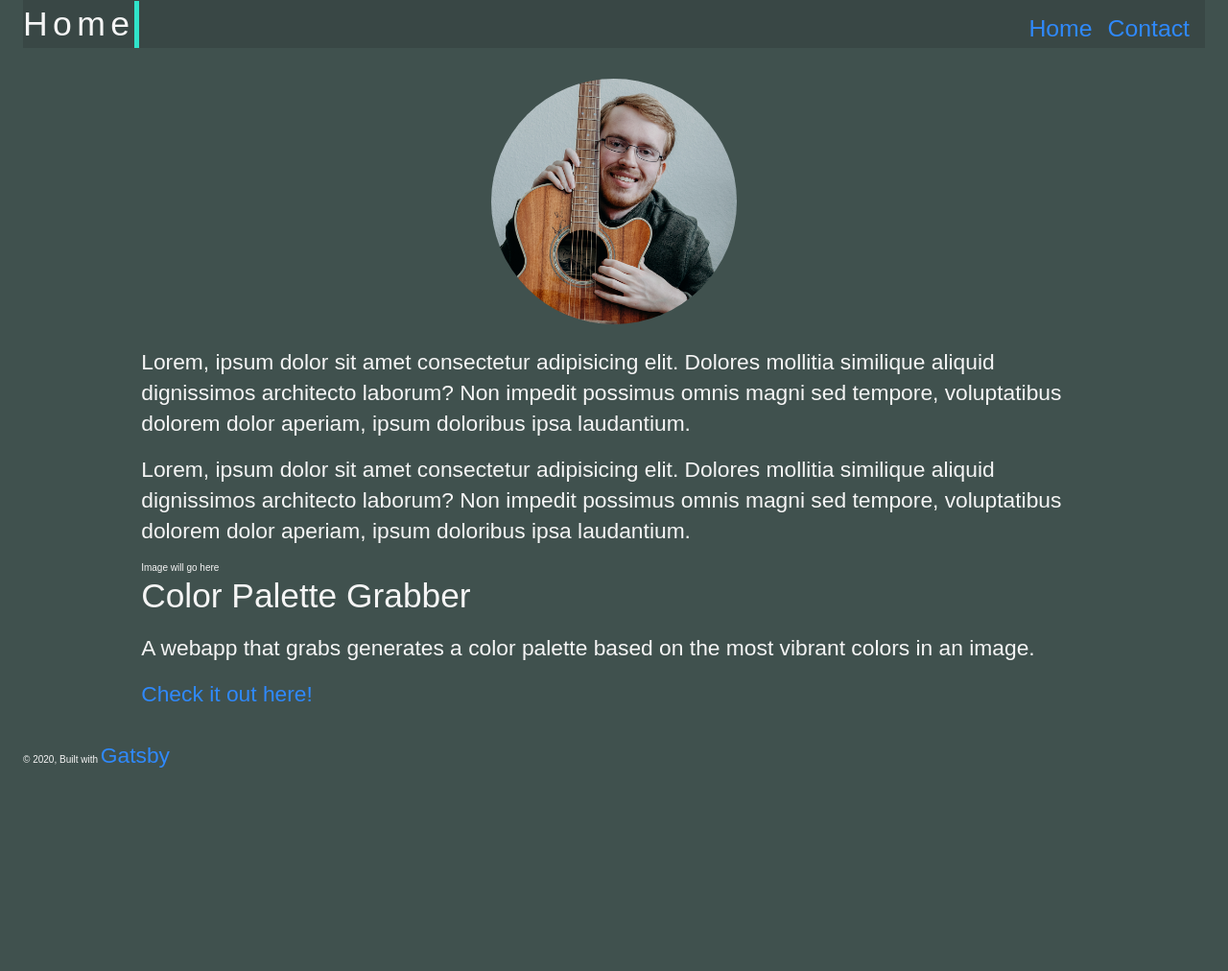
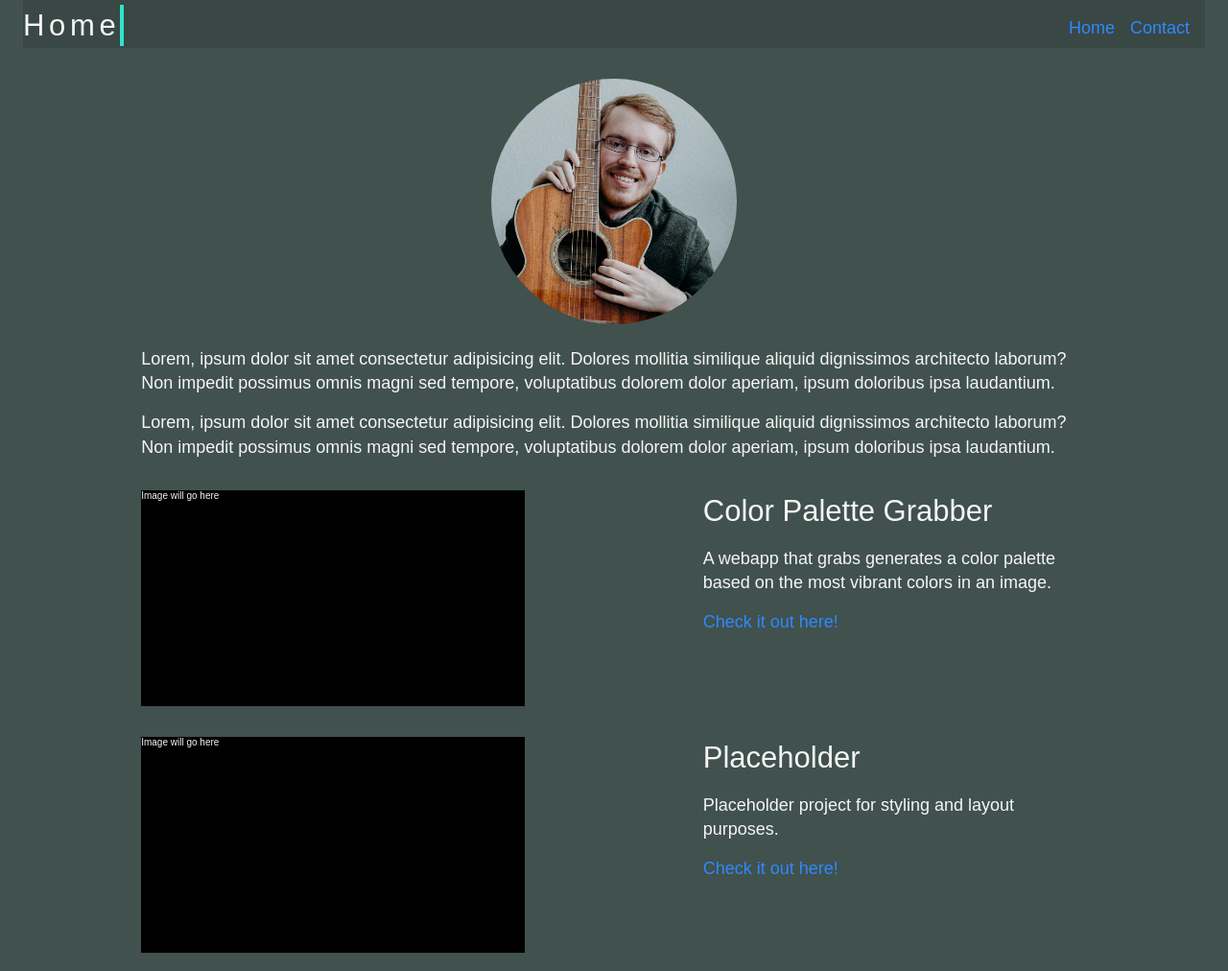
Before and after one commit to dyllper/portfolio, a Gatsby site: page / in a window 1280 px wide. Shown: the top 1012 px of the page at 96% size. Before the commit the page ends 804 px from the top, so only its background shows below. Built offline with nearby package versions, Linux system fonts and the light colour scheme; Gatsby itself is replaced by a stand-in of ours.

Commit message:
More work on styling projects list.

```diff
--- a/src/components/project-list.js
+++ b/src/components/project-list.js
@@ -1,5 +1,7 @@
 import React from "react"
 import { useStaticQuery, graphql } from "gatsby"
+
+import styles from "../styles/project-list.module.scss"
 
 export default function ProjectList() {
   const data = useStaticQuery(graphql`
@@ -22,11 +24,18 @@ export default function ProjectList() {
     <>
       {data.allMarkdownRemark.edges.map((edge, index) => {
         const { title, path, blurb, url } = edge.node.frontmatter
+        const classList = `${styles.projectContainer} ${
+          index % 2 !== 0 ? "dark reverse" : ""
+        }`
+        //TODO: Figure out why the dark and reverse classes are not being applied properly.
+        //TODO: Get the background color to stretch across the screen and not be restricted.
+        // May have to get rid of margin: 0 auto on the <main></main> element of the layout and apply
+        // it to individual containers as needed.
         return (
-          <div key={index}>
-            <div className="projectImage">Image will go here</div>
-            <div className="projectInfo">
-              <h2>{title}</h2>
+          <div className={classList} key={index}>
+            <div className={styles.projectImage}>Image will go here</div>
+            <div className={styles.projectInfo}>
+              <h3>{title}</h3>
               <p>{blurb}</p>
               <a href={url}>Check it out here!</a>
             </div>
--- /dev/null
+++ b/src/projects/placeholder.md
@@ -0,0 +1,13 @@
+---
+title: "Placeholder"
+path: "/project/placeholder"
+url: "https://google.com"
+blurb: "Placeholder project for styling and layout purposes."
+technologies: "NextJS"
+githubClient: "https://github.com/dyllper"
+githubServer: ""
+---
+
+Lorem, ipsum dolor sit amet consectetur adipisicing elit. Dolores mollitia similique aliquid dignissimos architecto laborum? Non impedit possimus omnis magni sed tempore, voluptatibus dolorem dolor aperiam, ipsum doloribus ipsa laudantium.
+
+Lorem, ipsum dolor sit amet consectetur adipisicing elit. Dolores mollitia similique aliquid dignissimos architecto laborum? Non impedit possimus omnis magni sed tempore, voluptatibus dolorem dolor aperiam, ipsum doloribus ipsa laudantium.
--- a/src/styles/Utilities/variables.scss
+++ b/src/styles/Utilities/variables.scss
@@ -1,9 +1,9 @@
 /* Font Sizes */
-$header1: calc(3em + 1vw);
-$header2: calc(2.25em + 1vw);
-$header3: calc(1.75em + 1vw);
-$header4: calc(1.125em + 1vw);
-$text: calc(1em + 1vw);
+$header1: 5.4rem;
+$header2: 4rem;
+$header3: 3.1rem;
+$header4: 2rem;
+$text: 1.8rem;
 
 /* Margin Spacing */
 $margin-extra-large: 4.8rem;
--- a/src/styles/header.module.scss
+++ b/src/styles/header.module.scss
@@ -18,10 +18,6 @@
 
 .link {
   padding-right: $margin-small;
-
-  a {
-    font-size: calc(1.2rem + 1vw);
-  }
 }
 
 .typewriter {
@@ -31,6 +27,7 @@
   white-space: nowrap;
   letter-spacing: 0.15em;
   animation: blink-caret 0.75s step-end infinite;
+  font-size: $header3;
 }
 
 /* The cursor effect */
--- /dev/null
+++ b/src/styles/project-list.module.scss
@@ -0,0 +1,26 @@
+// Utilities
+@import "./Utilities/variables.scss";
+
+.projectContainer {
+  display: flex;
+  justify-content: space-between;
+  padding: $margin-small 0;
+
+  &.dark {
+    background-color: $bg-color-dark;
+  }
+
+  &.reverse {
+    flex-direction: row-reverse;
+  }
+}
+
+.projectImage {
+  background-color: black;
+  width: 40rem;
+  height: 22.5rem;
+}
+
+.projectInfo {
+  width: 40rem;
+}
```
